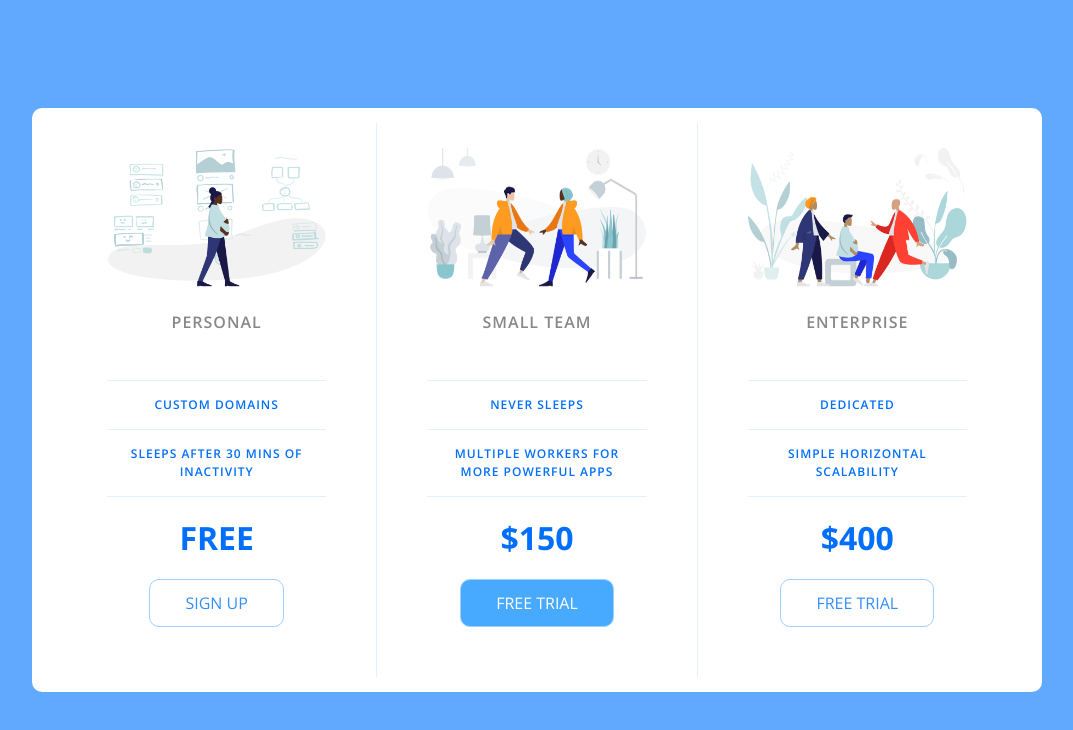
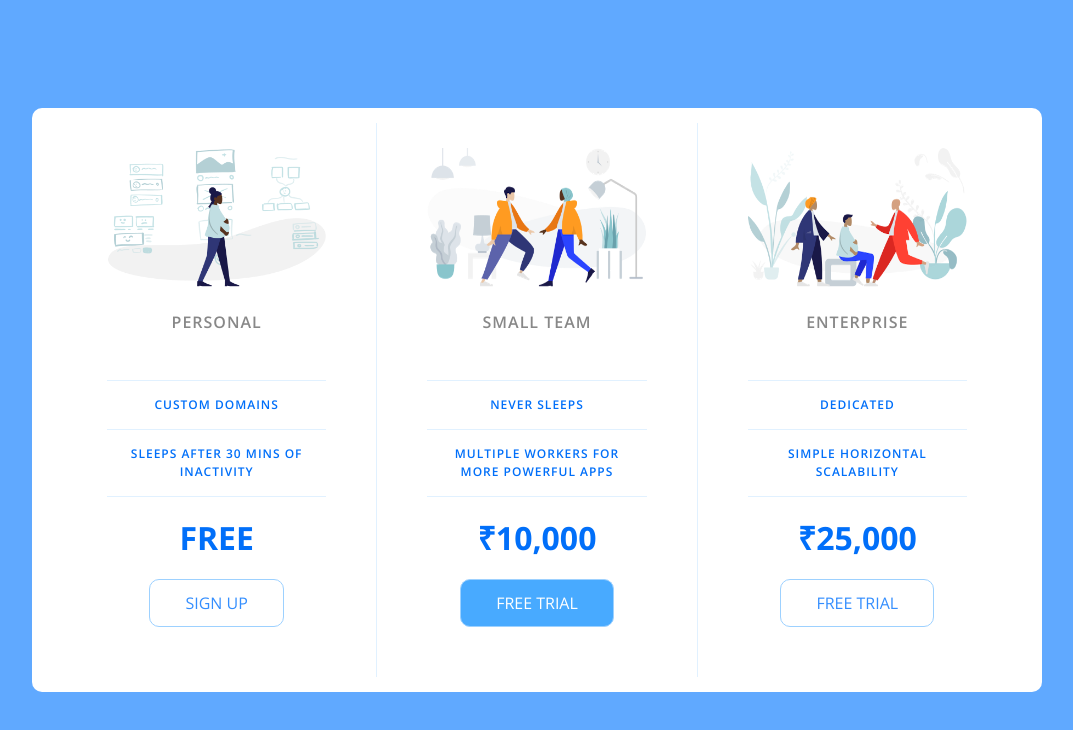
Before and after one commit to VickDaPro/Pricing-Panel-project-using-Flexbox, a plain HTML site: page index.html in a window 1280 px wide. Shown: the whole page, without its empty margins (103-1176 px from the left). Drawn offline with nearby package versions, Linux system fonts and the light colour scheme.

Commit message:
Changed currency value

```diff
--- a/index.html
+++ b/index.html
@@ -30,7 +30,7 @@
                 <li class="pricing-features-item">Never sleeps</li>
                 <li class="pricing-features-item">Multiple workers for more powerful apps</li>
             </ul>
-            <span class="pricing-price">$150</span>
+            <span class="pricing-price">₹10,000</span>
             <a href="#/" class="pricing-button is-featured">Free trial</a>
         </div>
 
@@ -41,7 +41,7 @@
                 <li class="pricing-features-item">Dedicated</li>
                 <li class="pricing-features-item">Simple horizontal scalability</li>
             </ul>
-            <span class="pricing-price">$400</span>
+            <span class="pricing-price">₹25,000</span>
             <a href="#/" class="pricing-button">Free trial</a>
         </div>
 
```
